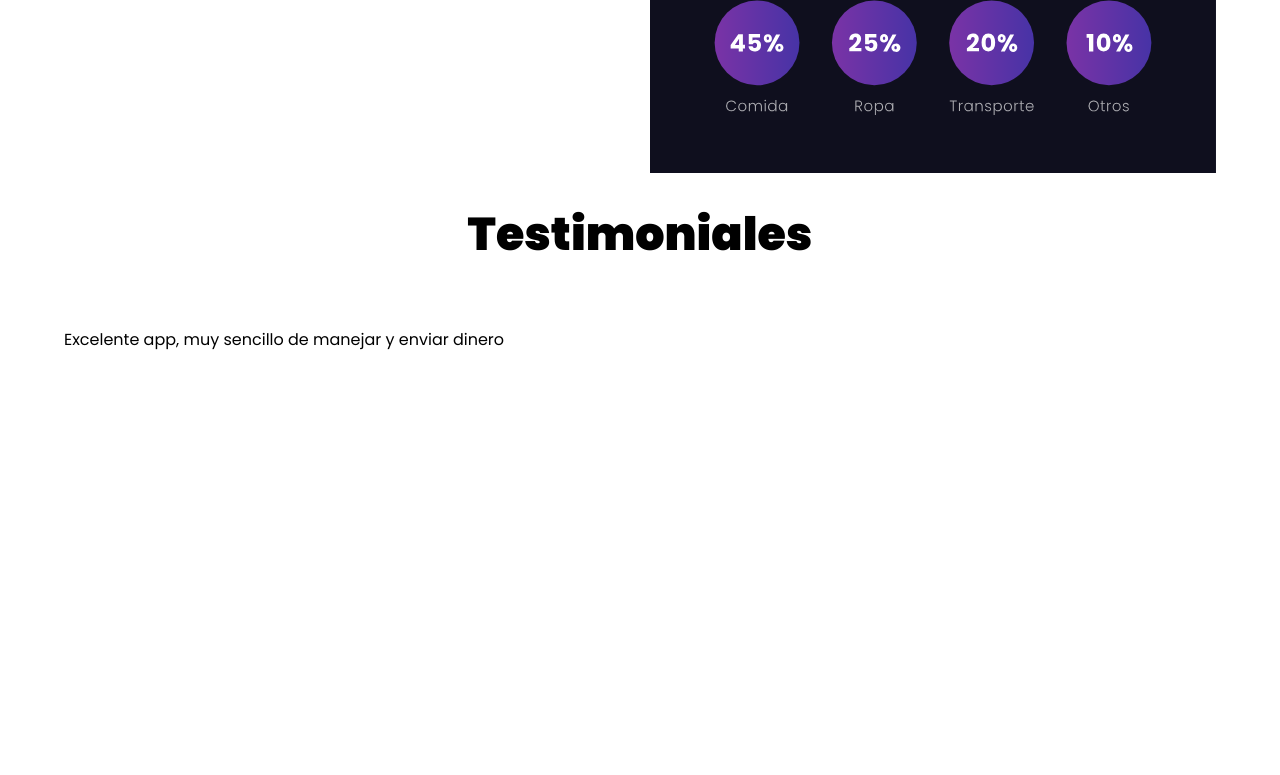
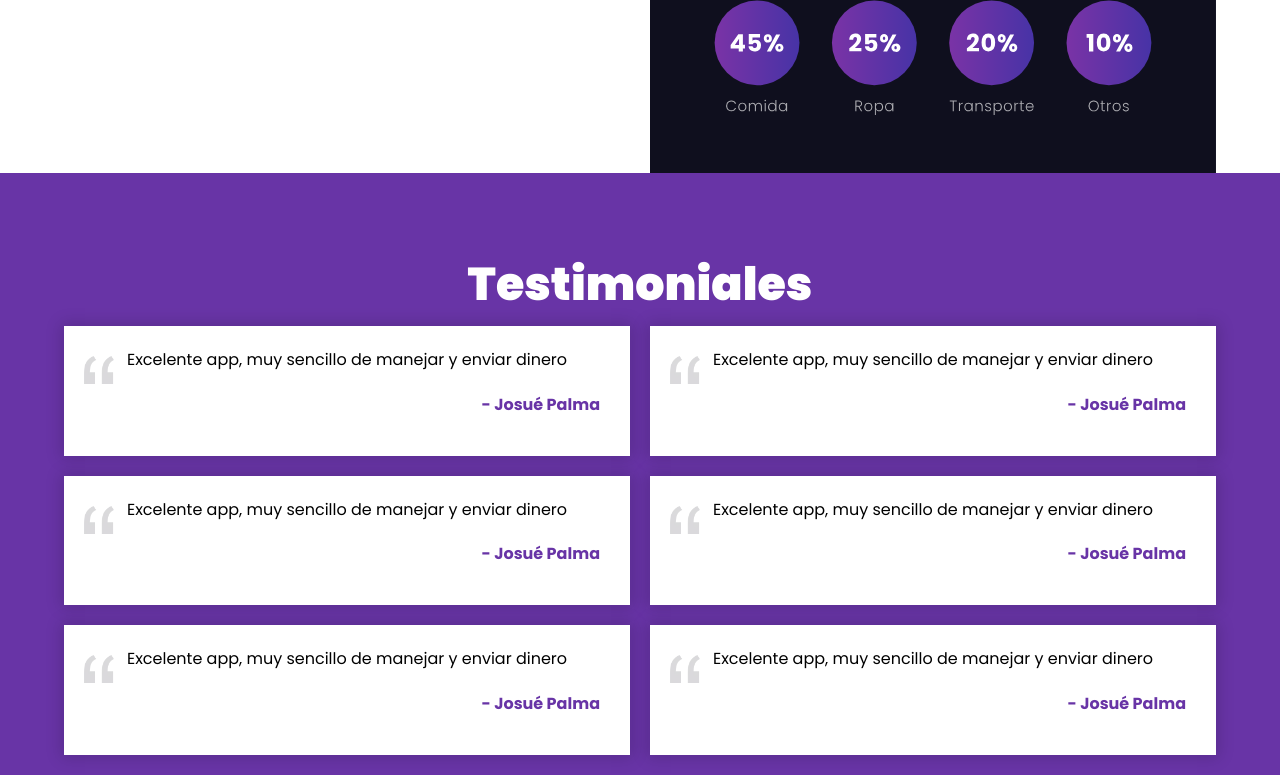
Before and after one commit to JosueP0721/Proyecto--Nucleus, a website: page index.html in a window 1280 px wide. Shown: the part 3922-4697 px from the top of the page. Before the commit the page ends 4293 px from the top, so only its background shows below. Drawn offline with Linux system fonts and the light colour scheme.

Commit message:
Testimoniales styles

```diff
--- a/index.html
+++ b/index.html
@@ -117,6 +117,27 @@
                 <div class="testimoniales__grid">
                     <div class="testimonial">
                         <p class="testimonial__texto">Excelente app, muy sencillo de manejar y enviar dinero</p>
+                        <p class="testimonial__autor">- Josué Palma</p>
+                    </div>
+                    <div class="testimonial">
+                        <p class="testimonial__texto">Excelente app, muy sencillo de manejar y enviar dinero</p>
+                        <p class="testimonial__autor">- Josué Palma</p>
+                    </div>
+                    <div class="testimonial">
+                        <p class="testimonial__texto">Excelente app, muy sencillo de manejar y enviar dinero</p>
+                        <p class="testimonial__autor">- Josué Palma</p>
+                    </div>
+                    <div class="testimonial">
+                        <p class="testimonial__texto">Excelente app, muy sencillo de manejar y enviar dinero</p>
+                        <p class="testimonial__autor">- Josué Palma</p>
+                    </div>
+                    <div class="testimonial">
+                        <p class="testimonial__texto">Excelente app, muy sencillo de manejar y enviar dinero</p>
+                        <p class="testimonial__autor">- Josué Palma</p>
+                    </div>
+                    <div class="testimonial">
+                        <p class="testimonial__texto">Excelente app, muy sencillo de manejar y enviar dinero</p>
+                        <p class="testimonial__autor">- Josué Palma</p>
                     </div>
                 </div>
             </div>
--- a/src/scss/layout/_index.scss
+++ b/src/scss/layout/_index.scss
@@ -2,3 +2,4 @@
 @forward 'que_es';
 @forward 'seguridad';
 @forward 'comisiones';
+@forward 'testimoniales';
--- /dev/null
+++ b/src/scss/layout/_testimoniales.scss
@@ -0,0 +1,43 @@
+@use 'base/variables' as v;
+@use 'base/mixins' as m;
+
+.testimoniales {
+    background-color: v.$c-primario;
+    padding: 2rem 0;
+}
+.testimoniales__heading {
+    margin: 0;
+    color: v.$blanco;
+    padding-top: 5rem;
+}
+.testimoniales__grid {
+    display: flex;
+    flex-direction: column;
+    gap: 2rem;
+    @include m.tablet {
+        display: grid;
+        grid-template-columns: repeat(2, 1fr);
+        gap: 2rem;
+    }
+}
+.testimonial {
+    background-image: url(../img/comilla.webp);
+    background-repeat: no-repeat;
+    background-size: 3rem ;
+    background-color: v.$blanco;
+    background-position: 0.4rem 3rem;
+    box-shadow: 0px 0px 15px 3px  rgb(0 0 0 / .15);
+    padding: 2rem 3rem;
+    @include m.desktop {
+        background-position: 2rem 3rem;
+    }
+}
+.testimonial__texto {
+    text-align: center;
+    margin: 0;
+}
+.testimonial__autor {
+    text-align: right;
+    font-weight: 700;
+    color: v.$c-primario;
+}
```
Also changed, not shown: build/css/app.css.
